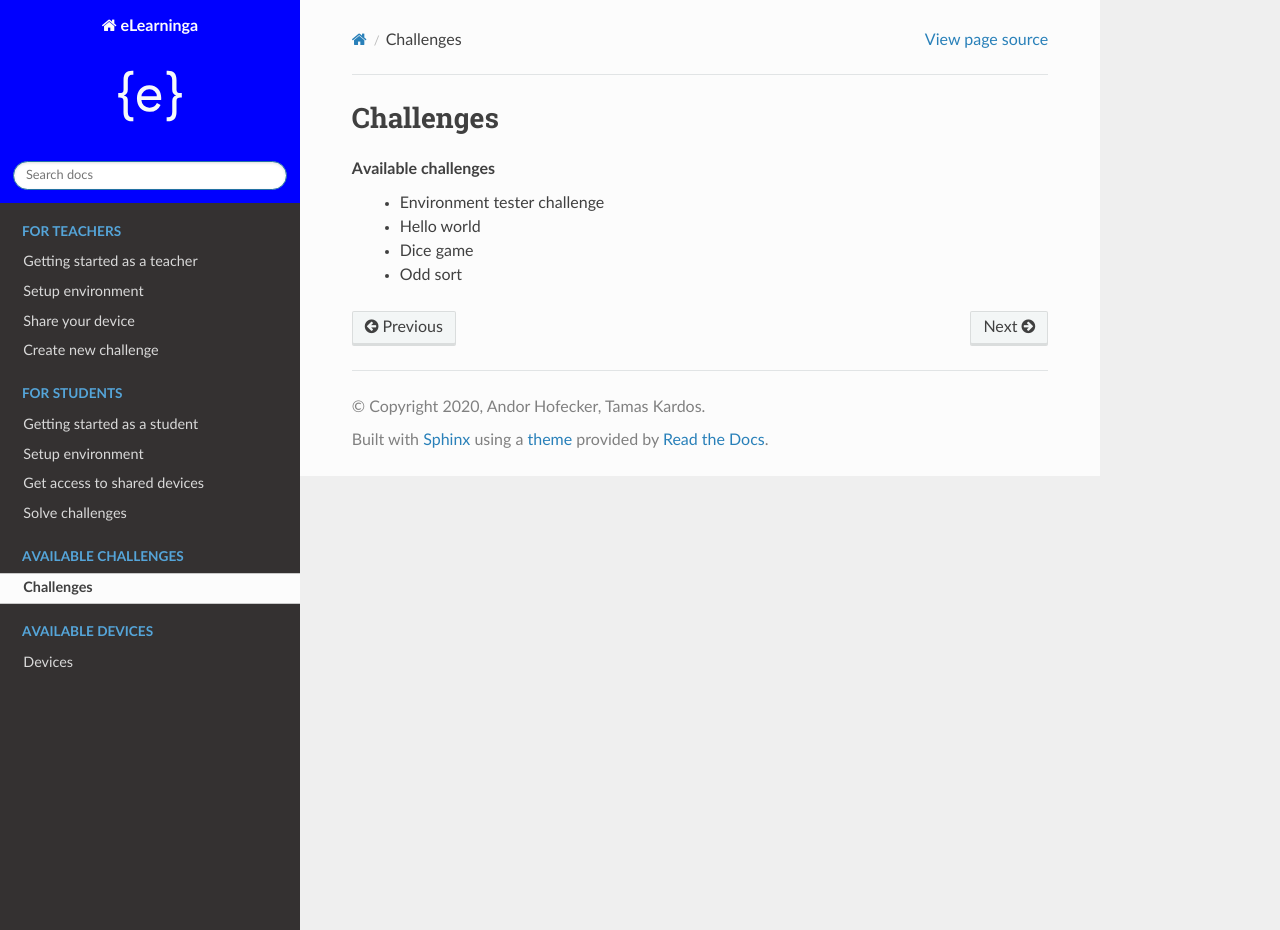
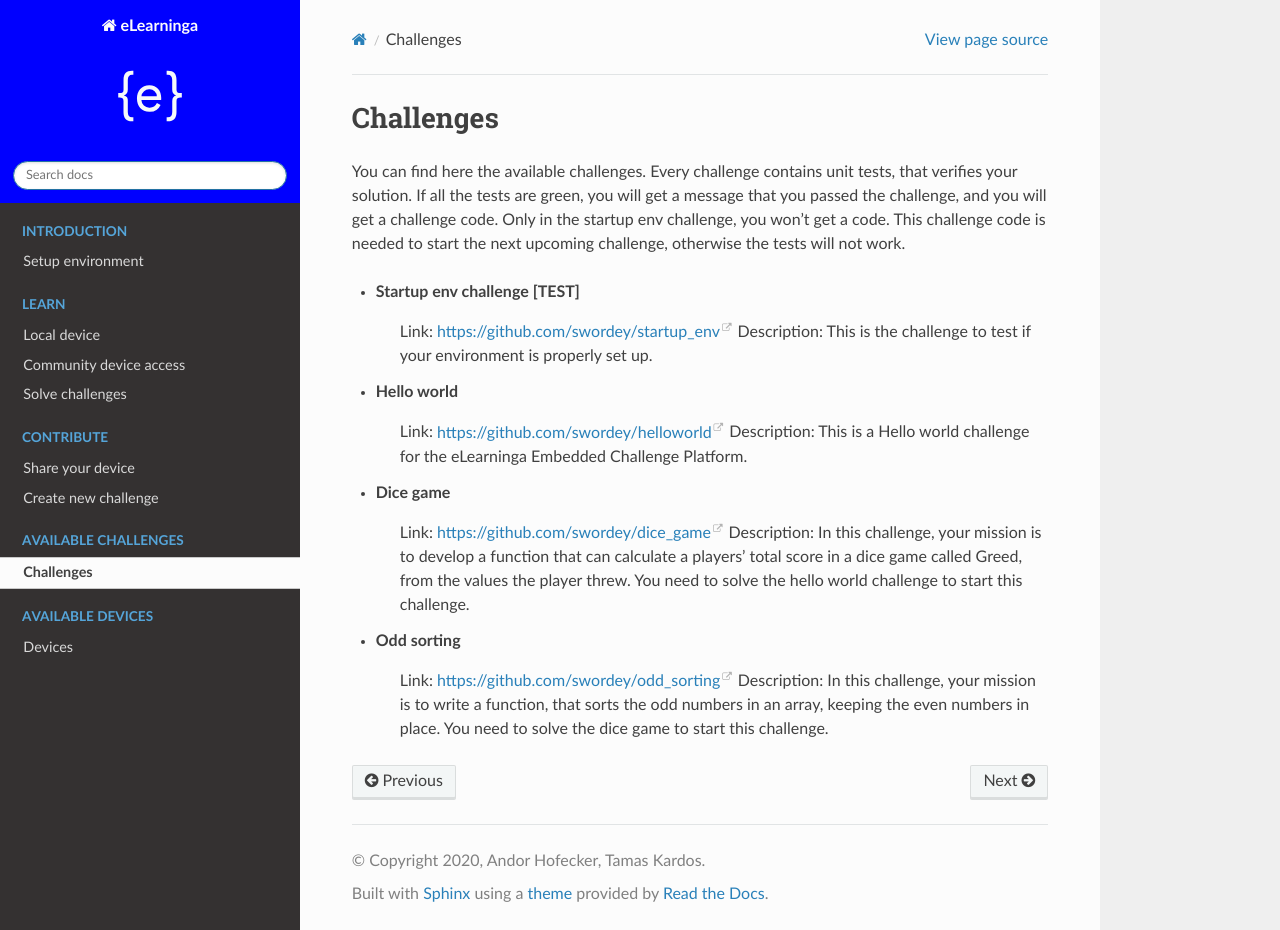
Before and after one commit to elearn-inga/elearninga_documentation, a Sphinx documentation site: the page built from docs/source/challenges/challenges.rst, in a window 1280 px wide and 930 px high. Built offline with Sphinx 7.4.7 and the Read the Docs theme 2.0.0, drawn with Linux system fonts in a browser that asks for light colours.

Commit message:
Restructuring

```diff
--- a/docs/source/challenges/challenges.rst
+++ b/docs/source/challenges/challenges.rst
@@ -1,8 +1,23 @@
 Challenges
 ==========
+You can find here the available challenges.
+Every challenge contains unit tests, that verifies your solution.
+If all the tests are green, you will get a message that you passed the challenge, and you will get a challenge code.
+Only in the startup env challenge, you won’t get a code. This challenge code is needed to start the next upcoming challenge,
+otherwise the tests will not work.
 
-Available challenges
-    - Environment tester challenge
-    - Hello world
-    - Dice game
-    - Odd sort
+- Startup env challenge [TEST]
+    Link: https://github.com/swordey/startup_env
+    Description: This is the challenge to test if your environment is properly set up.
+- Hello world
+    Link: https://github.com/swordey/helloworld
+    Description: This is a Hello world challenge for the eLearninga Embedded Challenge Platform.
+- Dice game
+    Link: https://github.com/swordey/dice_game
+    Description: In this challenge, your mission is to develop a function that can calculate a players’
+    total score in a dice game called Greed, from the values the player threw.
+    You need to solve the hello world challenge to start this challenge.
+- Odd sorting
+    Link: https://github.com/swordey/odd_sorting
+    Description: In this challenge, your mission is to write a function, that sorts the odd numbers in an array,
+    keeping the even numbers in place. You need to solve the dice game to start this challenge.
--- a/docs/source/teacher/create_challenge.rst
+++ b/docs/source/contribute/create_challenge.rst
@@ -11,7 +11,7 @@ Create new challenge
         #. Check on which port it connects to your PC (COM*, or provided here: https://docs.platformio.org/en/latest/projectconf/section_env_upload.html)
         #. And you can share it with other pio users as explained here: https://docs.platformio.org/en/latest/core/userguide/remote/cmd_agent.html
         #. If you want to share it via the  ECP Community, just send an email with your own  platformio.ini file to ingaelearn@gmail.com
-    #. Use a board from the community (:doc:`Link <../student/get_access>`)
+    #. Use a board from the community (:doc:`Link <../learn/get_access>`)
 
 #. The challenge/challenge.h file contains the challenge description, and a function, that the student should fill with the solution. (There can be more functions, and more challenge files btw, but the rest of the code should be adapted).
 
--- a/docs/source/student/solve_challenges.rst
+++ b/docs/source/learn/solve_challenges.rst
@@ -35,8 +35,9 @@ Solve challenges
 
 #. Run the sample tests:
 
-    a. Remote upload
-    b. Remote Test
+    a. Remote Test
+
+    .. image:: ../_static/img/remote_test.png
 
 #. Solve the challenge
 
--- a/docs/source/teacher/teacher.rst
+++ /dev/null
@@ -1,8 +0,0 @@
-Getting started as a teacher
-============================
-
-If you are a :doc:`teacher <teacher>` then you can
-    * :doc:`setup your environment <../setup_environment>`
-    * :doc:`share your devices <share_device>`
-    * :doc:`create your own challenges <create_challenge>`
-    * :doc:`and engage your students <../student/student>` to use the plarform.
```
Also changed, not shown: docs/source/devices/devices.rst (+8 -0 lines), docs/source/index.rst (+46 -38 lines), docs/source/learn/community_device.rst (added, +11 -0 lines), docs/source/learn/local_device.rst (added, +22 -0 lines), docs/source/student/get_access.rst (deleted, +0 -7 lines), docs/source/student/student.rst (deleted, +0 -8 lines), docs/source/_static/img/local_test.png (added), docs/source/_static/img/remote_test.png (added), docs/source/contribute/share_device.rst (renamed from docs/source/teacher/share_device.rst).
